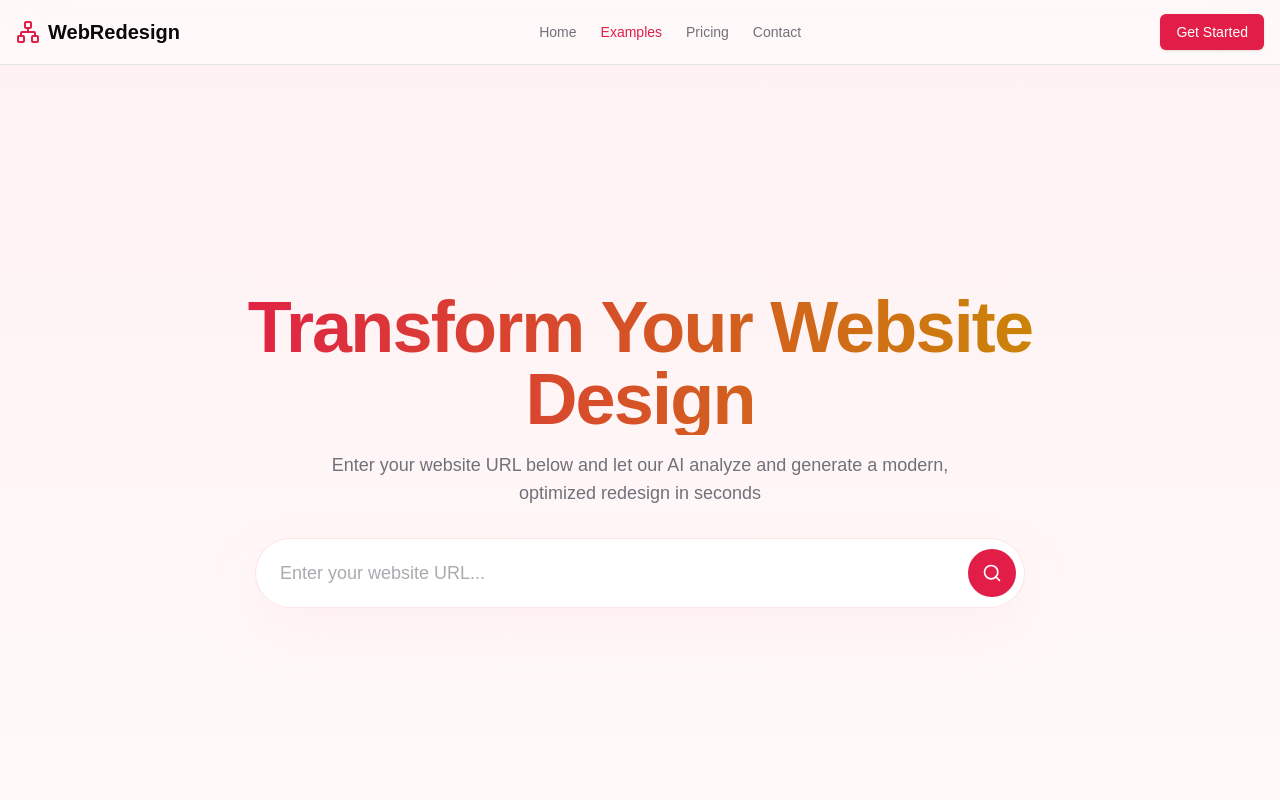
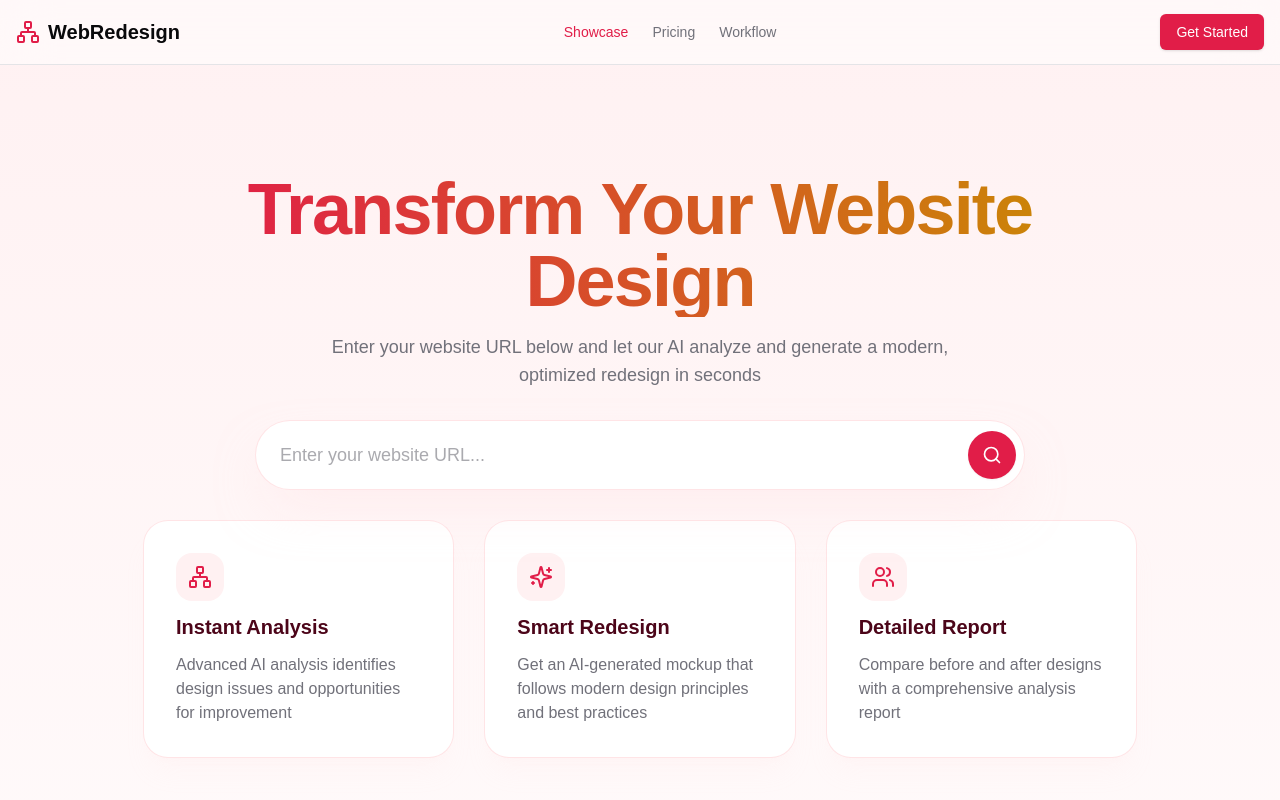
Before and after one commit to Robinson-Taiwo/website-analyzer, a Next.js app: page / in a window 1280 px wide. Shown: the top 800 px of the page. Built offline with nearby package versions, Linux system fonts and the light colour scheme.

Commit message:
Fix: fixed missing features section

```diff
--- a/src/app/examples/page.tsx
+++ b/src/app/examples/page.tsx
@@ -103,8 +103,8 @@ export default function ExamplesPage() {
 
   return (
     <div className="min-h-screen bg-gradient-to-b from-rose-50 to-white">
-      <header className="border-b bg-white/50 backdrop-blur-xl">
-      <div className="container mx-auto flex h-16 items-center justify-between px-4">
+       <header className="border-b bg-white/50 backdrop-blur-xl">
+        <div className="container mx-auto flex h-16 items-center justify-between px-4">
           <Link className="flex items-center gap-2 font-semibold" href="/">
             <Network className="h-6 w-6 text-rose-600" />
             <span className="text-xl">WebRedesign</span>
@@ -112,17 +112,15 @@ export default function ExamplesPage() {
 
           {/* Desktop Navigation */}
           <nav className="hidden gap-6 md:flex">
-            <Link className="text-sm font-medium text-muted-foreground transition hover:text-rose-600" href="#">
-              Home
-            </Link>
+
             <Link className="text-sm font-medium text-rose-600" href="examples">
-              Examples
+              Showcase
             </Link>
             <button onClick={togglePricingModal} className="text-sm font-medium text-muted-foreground transition hover:text-rose-600" >
               Pricing
             </button>
             <Link className="text-sm font-medium text-muted-foreground transition hover:text-rose-600" href="#">
-              Contact
+              Workflow
             </Link>
           </nav>
 
@@ -140,28 +138,24 @@ export default function ExamplesPage() {
           </Button>
         </div>
 
+        {/* Mobile Navigation */}
+        {isMobileMenuOpen && (
+          <nav className="flex flex-col justify-center text-center gap-4 p-4 bg-white md:hidden">
 
-           {/* Mobile Navigation */}
-           {isMobileMenuOpen && (
-          <nav className="flex flex-col justify-center text-center gap-4 p-4 bg-white md:hidden">
-            <Link className="text-sm font-medium text-muted-foreground transition hover:text-rose-600" href="#">
-              Home
-            </Link>
             <Link className="text-sm font-medium text-rose-600" href="examples">
-              Examples
+              Showcase
             </Link>
             <Button className="text-sm shadow-none hover:bg-transparent  outline-none bg-transparent font-medium text-muted-foreground transition hover:text-rose-600" onClick={togglePricingModal}>
               Pricing
             </Button>
             <Link className="text-sm font-medium text-muted-foreground transition hover:text-rose-600" href="#">
-              Contact
+              Workflow
             </Link>
             <Button className="w-full bg-rose-600 text-white hover:bg-rose-700">
               Get Started
             </Button>
           </nav>
         )}
-
       </header>
 
       <main className="container mx-auto px-4 py-16">
--- a/src/app/globals.css
+++ b/src/app/globals.css
@@ -2,8 +2,20 @@
 @tailwind components;
 @tailwind utilities;
 
+*{
+  padding: 0%;
+  box-sizing: border-box;
+  margin: 0%;
+}
+
 body {
   font-family: Arial, Helvetica, sans-serif;
+  overflow: auto; /* Keeps scrolling functional */
+  scrollbar-width: none; /* For Firefox */
+}
+
+body::-webkit-scrollbar {
+  display: none; /* For Chrome, Safari, and Edge */
 }
 
 @layer base {
--- a/src/app/learn-more/page.tsx
+++ b/src/app/learn-more/page.tsx
@@ -76,17 +76,15 @@ export default function LearnMoreProcess() {
 
           {/* Desktop Navigation */}
           <nav className="hidden gap-6 md:flex">
-            <Link className="text-sm font-medium text-muted-foreground transition hover:text-rose-600" href="#">
-              Home
-            </Link>
+
             <Link className="text-sm font-medium text-rose-600" href="examples">
-              Examples
+              Showcase
             </Link>
             <button onClick={togglePricingModal} className="text-sm font-medium text-muted-foreground transition hover:text-rose-600" >
               Pricing
             </button>
             <Link className="text-sm font-medium text-muted-foreground transition hover:text-rose-600" href="#">
-              Contact
+              Workflow
             </Link>
           </nav>
 
@@ -104,28 +102,24 @@ export default function LearnMoreProcess() {
           </Button>
         </div>
 
-
         {/* Mobile Navigation */}
         {isMobileMenuOpen && (
           <nav className="flex flex-col justify-center text-center gap-4 p-4 bg-white md:hidden">
-            <Link className="text-sm font-medium text-muted-foreground transition hover:text-rose-600" href="#">
-              Home
-            </Link>
+
             <Link className="text-sm font-medium text-rose-600" href="examples">
-              Examples
+              Showcase
             </Link>
             <Button className="text-sm shadow-none hover:bg-transparent  outline-none bg-transparent font-medium text-muted-foreground transition hover:text-rose-600" onClick={togglePricingModal}>
               Pricing
             </Button>
             <Link className="text-sm font-medium text-muted-foreground transition hover:text-rose-600" href="#">
-              Contact
+              Workflow
             </Link>
             <Button className="w-full bg-rose-600 text-white hover:bg-rose-700">
               Get Started
             </Button>
           </nav>
         )}
-
       </header>
             <main className="container mx-auto px-4 py-16">
                 <section className="mb-16 text-center">
@@ -202,13 +196,7 @@ export default function LearnMoreProcess() {
                             See Pricing
                         </Button>
                     </div>
-                    {/* <Link
-            href="#"
-            className="mt-4 inline-flex items-center text-rose-600 hover:text-rose-700"
-          >
-            View pricing plans
-            <ArrowRight className="ml-2 h-4 w-4" />
-          </Link> */}
+
 
                     {/* Pricing Modal */}
                     {isPricingModalVisible && (
--- a/src/app/page.tsx
+++ b/src/app/page.tsx
@@ -1,5 +1,7 @@
 "use client";
-import { Network, Search, Menu, X } from "lucide-react";
+import { Menu, X } from "lucide-react";
+import { Network, Search, Sparkles, Users } from "lucide-react"
+
 import Link from "next/link";
 import { useEffect, useState } from "react";
 import { Button } from "@/components/ui/button";
@@ -40,17 +42,15 @@ export default function LandingPage() {
 
           {/* Desktop Navigation */}
           <nav className="hidden gap-6 md:flex">
-            <Link className="text-sm font-medium text-muted-foreground transition hover:text-rose-600" href="#">
-              Home
-            </Link>
+
             <Link className="text-sm font-medium text-rose-600" href="examples">
-              Examples
+              Showcase
             </Link>
             <button onClick={togglePricingModal} className="text-sm font-medium text-muted-foreground transition hover:text-rose-600" >
               Pricing
             </button>
             <Link className="text-sm font-medium text-muted-foreground transition hover:text-rose-600" href="#">
-              Contact
+              Workflow
             </Link>
           </nav>
 
@@ -71,17 +71,15 @@ export default function LandingPage() {
         {/* Mobile Navigation */}
         {isMobileMenuOpen && (
           <nav className="flex flex-col justify-center text-center gap-4 p-4 bg-white md:hidden">
-            <Link className="text-sm font-medium text-muted-foreground transition hover:text-rose-600" href="#">
-              Home
-            </Link>
+
             <Link className="text-sm font-medium text-rose-600" href="examples">
-              Examples
+              Showcase
             </Link>
             <Button className="text-sm shadow-none hover:bg-transparent  outline-none bg-transparent font-medium text-muted-foreground transition hover:text-rose-600" onClick={togglePricingModal}>
               Pricing
             </Button>
             <Link className="text-sm font-medium text-muted-foreground transition hover:text-rose-600" href="#">
-              Contact
+              Workflow
             </Link>
             <Button className="w-full bg-rose-600 text-white hover:bg-rose-700">
               Get Started
@@ -120,6 +118,10 @@ export default function LandingPage() {
               </button>
             </form>
           </div>
+
+
+
+
           {/* Pricing Modal */}
           {isPricingModalVisible && (
             <PricingModal
@@ -127,13 +129,39 @@ export default function LandingPage() {
             />
           )}
           <div className="grid w-full max-w-5xl gap-8 px-4 sm:grid-cols-3">
-            {/* Cards */}
+            <div className="group space-y-3 rounded-3xl bg-white p-8 shadow-xl shadow-rose-100/10 ring-1 ring-rose-100 transition-shadow hover:shadow-rose-200/20">
+              <div className="flex h-12 w-12 items-center justify-center rounded-2xl bg-rose-50 text-rose-600">
+                <Network className="h-6 w-6" />
+              </div>
+              <h3 className="text-xl font-semibold text-rose-950">Instant Analysis</h3>
+              <p className="text-muted-foreground">
+                Advanced AI analysis identifies design issues and opportunities for improvement
+              </p>
+            </div>
+            <div className="group space-y-3 rounded-3xl bg-white p-8 shadow-xl shadow-rose-100/10 ring-1 ring-rose-100 transition-shadow hover:shadow-rose-200/20">
+              <div className="flex h-12 w-12 items-center justify-center rounded-2xl bg-rose-50 text-rose-600">
+                <Sparkles className="h-6 w-6" />
+              </div>
+              <h3 className="text-xl font-semibold text-rose-950">Smart Redesign</h3>
+              <p className="text-muted-foreground">
+                Get an AI-generated mockup that follows modern design principles and best practices
+              </p>
+            </div>
+            <div className="group space-y-3 rounded-3xl bg-white p-8 shadow-xl shadow-rose-100/10 ring-1 ring-rose-100 transition-shadow hover:shadow-rose-200/20">
+              <div className="flex h-12 w-12 items-center justify-center rounded-2xl bg-rose-50 text-rose-600">
+                <Users className="h-6 w-6" />
+              </div>
+              <h3 className="text-xl font-semibold text-rose-950">Detailed Report</h3>
+              <p className="text-muted-foreground">
+                Compare before and after designs with a comprehensive analysis report
+              </p>
+            </div>
           </div>
         </div>
 
         {/* New Comparison Section */}
         <ComparisonSection />
-      </main>
-    </div>
+      </main >
+    </div >
   );
 }
```
Lines whose indentation alone changed are shown as unchanged.
